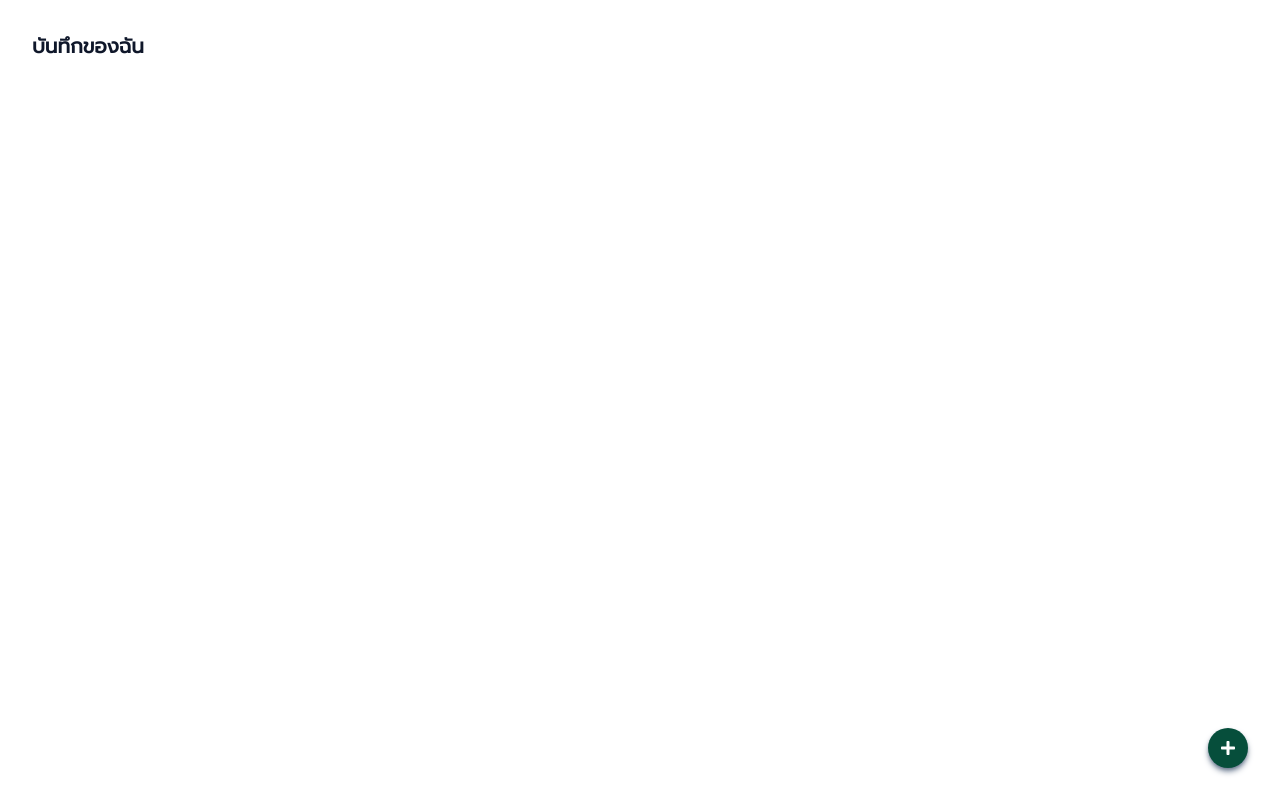
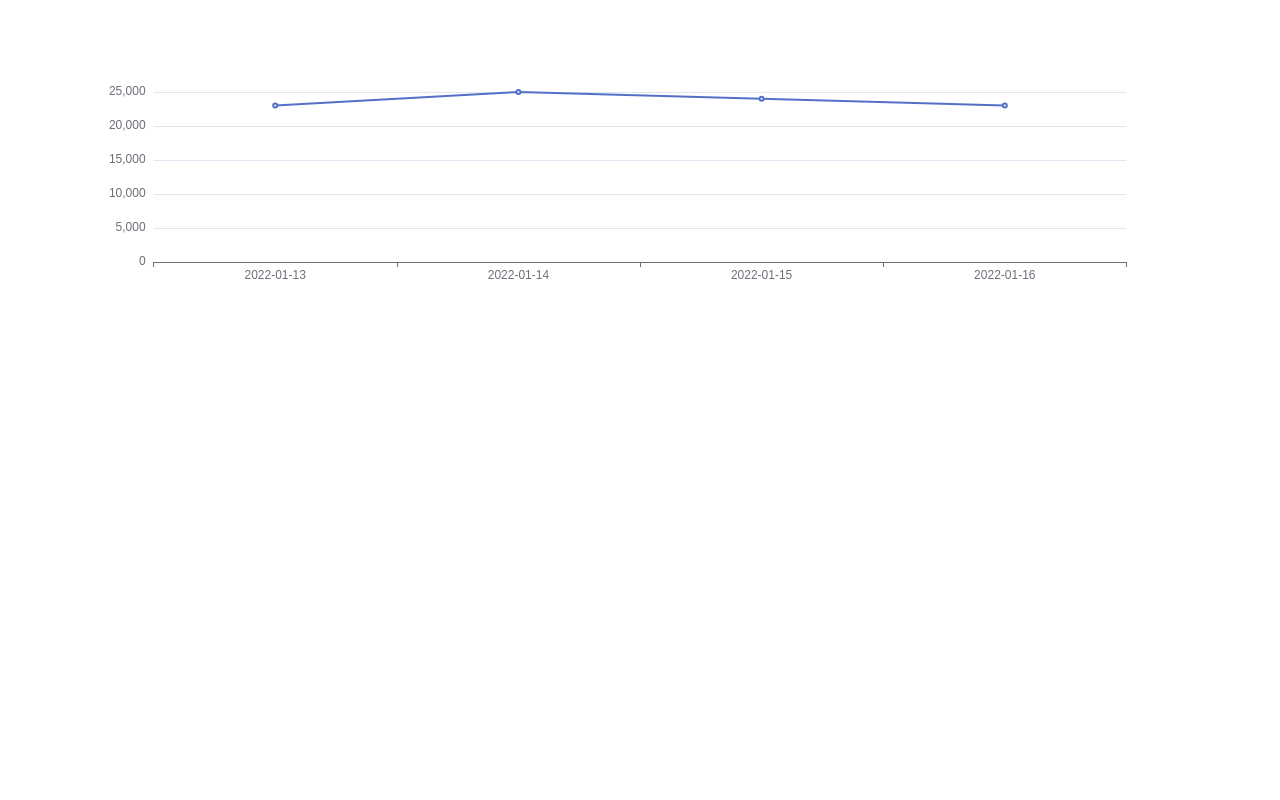
Before and after one commit to soAcademy/workshop-state-and-event, a React (Create React App) app: page / in a window 1280 px wide. Built offline with nearby package versions, Linux system fonts and the light colour scheme; a web font is replaced by a local one.

Commit message:
feat: add solution for Charts #1

```diff
--- a/package.json
+++ b/package.json
@@ -4,6 +4,8 @@
   "private": true,
   "dependencies": {
     "axios": "^1.2.3",
+    "echarts": "^5.4.1",
+    "echarts-for-react": "^3.0.2",
     "flowbite": "^1.6.2",
     "flowbite-react": "^0.3.7",
     "react": "^18.1.0",
--- a/src/App.js
+++ b/src/App.js
@@ -67,7 +67,11 @@
 // import ToDoList2 from "./ToDoList/ToDoList2";
 // import ToDoList3 from "./ToDoList/ToDoList3";
 // import ToDoList4 from "./ToDoList/ToDoList4";
-import ToDoList from "./ToDoList/ToDoList";
+// import ToDoList from "./ToDoList/ToDoList";
+
+import Charts1 from "./Charts/Charts1";
+// import Charts2 from "./Charts/Charts2"
+// import Charts3 from "./Charts/Charts3"
 
 import React from "react";
 // import { BrowserRouter, Routes, Route } from "react-router-dom";
@@ -96,7 +100,8 @@ const App = () => (
   //   <div className="bg-purple-500 p-4">This is Footer</div>
   // </BrowserRouter>
   <div className="p-8 font-prompt text-slate-900">
-    <h1 className="mb-6 text-xl font-bold">บันทึกของฉัน</h1>
+    {/* <h1 className="mb-6 text-xl font-bold">บันทึกของฉัน</h1> */}
+    {/* <ToDoList /> */}
     {/* <LocalStorage1 /> */}
     {/* <LocalStorage2 /> */}
     {/* <LocalStorage3 /> */}
@@ -105,7 +110,9 @@ const App = () => (
     {/* <ToDoList2 /> */}
     {/* <ToDoList3 /> */}
     {/* <ToDoList4 /> */}
-    <ToDoList />
+    <Charts1 />
+    {/* <Charts2 />
+    <Charts3 /> */}
   </div>
 );
 
--- /dev/null
+++ b/src/Charts/Charts1.js
@@ -0,0 +1,41 @@
+import ReactECharts from "echarts-for-react";
+
+const orders = [
+  {
+    date: "2022-01-13",
+    orderValue: 23000,
+  },
+  {
+    date: "2022-01-14",
+    orderValue: 25000,
+  },
+  {
+    date: "2022-01-15",
+    orderValue: 24000,
+  },
+  {
+    date: "2022-01-16",
+    orderValue: 23000,
+  },
+];
+
+const Charts1 = () => {
+  const option = {
+    xAxis: {
+      type: "category",
+      data: orders.map((order) => order.date),
+    },
+    yAxis: {
+      type: "value",
+    },
+    series: [
+      {
+        data: orders.map((order) => order.orderValue),
+        type: "line",
+      },
+    ],
+  };
+  return <ReactECharts option={option} />;
+};
+
+export default Charts1;
```
Also changed, not shown: src/Charts/Charts2.js (added), src/Charts/Charts3.js (added), 1 other file (tests, documents, lock files or other folders).
